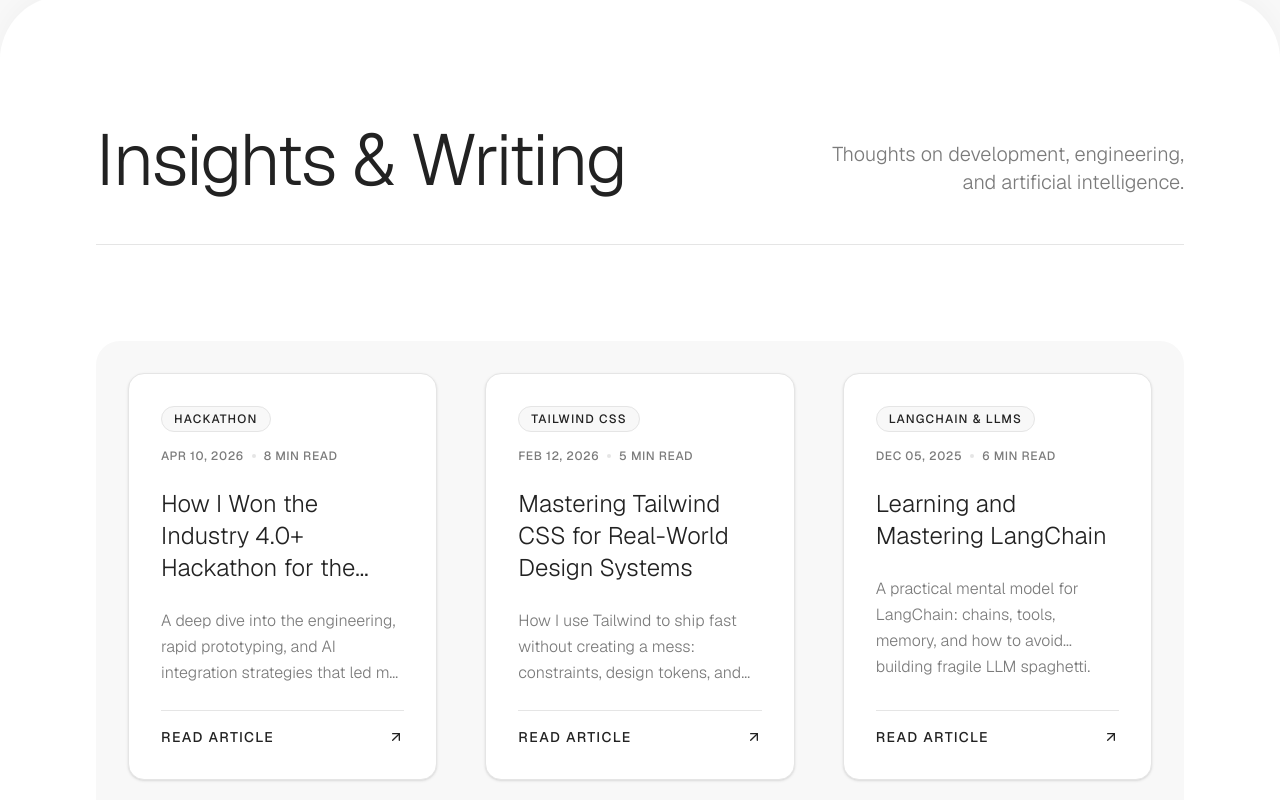
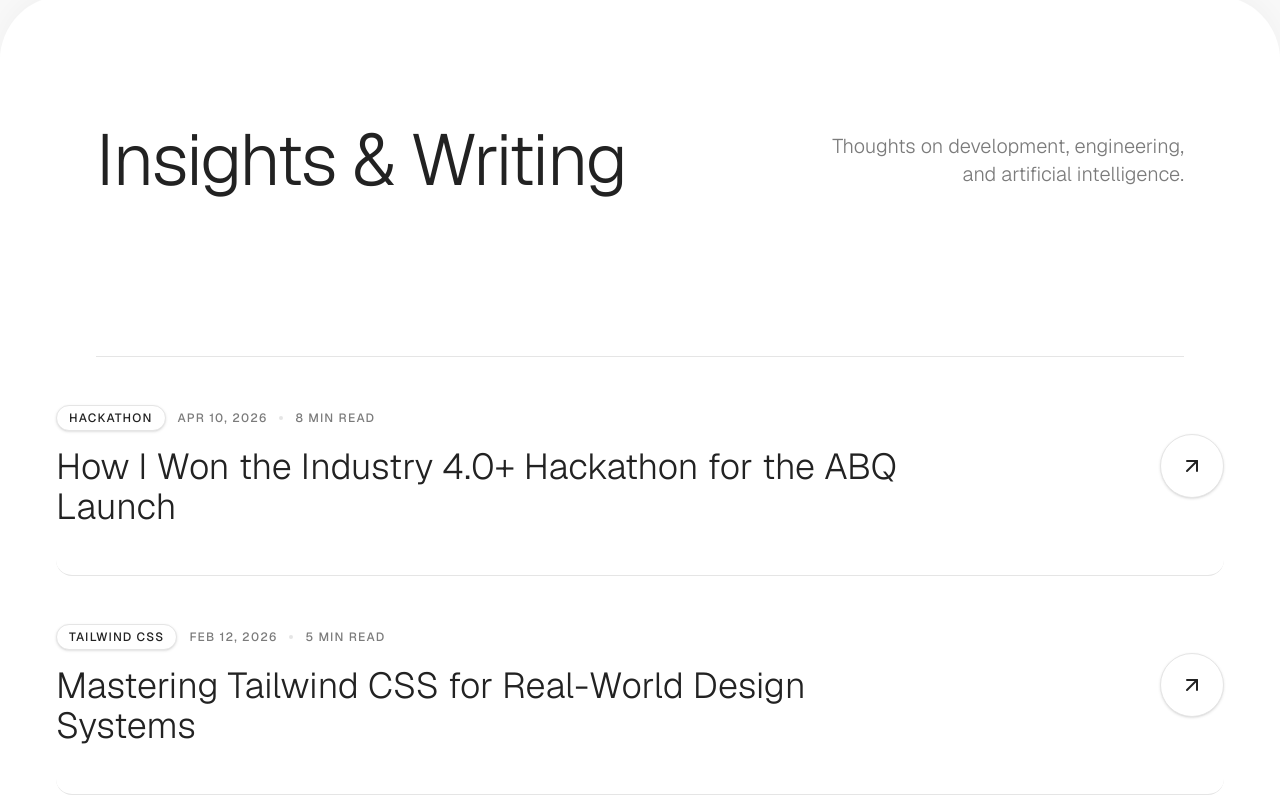
Before and after one commit to DevMubzly/porfolio, a Next.js app: page / in a window 1280 px wide. Shown: the part 3440-4240 px from the top of the page. Built offline with nearby package versions, Linux system fonts and the light colour scheme.

Commit message:
Redesign articles section to large minimal list rows replacing standard grid cards

```diff
--- a/src/components/ArticlesSection.tsx
+++ b/src/components/ArticlesSection.tsx
@@ -16,48 +16,49 @@ export function ArticlesSection() {
           transition={{ duration: 0.8 }}
           className="space-y-16 lg:space-y-24"
         >
-          <div className="flex flex-col md:flex-row md:items-end justify-between border-b border-[#E5E5E5] pb-8 lg:pb-12 gap-6 lg:gap-8">
+          <div className="flex flex-col md:flex-row md:items-end justify-between pb-12 lg:pb-16 gap-6 lg:gap-8">
             <h2 className="text-4xl md:text-5xl lg:text-7xl font-light tracking-tight">
               Insights & Writing
             </h2>
-            <p className="text-base sm:text-lg md:text-xl text-[#7B7B7B] font-light max-w-sm md:text-right">
+            <p className="text-base sm:text-lg md:text-xl text-[#7B7B7B] font-light max-w-sm md:text-right pb-2">
               Thoughts on development, engineering, and artificial intelligence.
             </p>
           </div>
 
-          <div className="grid md:grid-cols-2 lg:grid-cols-3 gap-8 lg:gap-12 rounded-3xl overflow-hidden bg-[#F8F8F8] p-4 lg:p-8">
+          <div className="flex flex-col border-t border-[#E5E5E5]">
             {articles.map((article, index) => (
               <motion.div
                 key={article.slug}
-                initial={{ opacity: 0, y: 40 }}
+                initial={{ opacity: 0, y: 30 }}
                 whileInView={{ opacity: 1, y: 0 }}
                 viewport={{ once: true }}
                 transition={{ duration: 0.6, delay: index * 0.1 }}
-                className="bg-white rounded-2xl p-8 shadow-sm hover:shadow-md transition-shadow duration-300 border border-[#E5E5E5] flex flex-col justify-between"
               >
-                <Link href={`/articles/${article.slug}`} className="block group flex-grow">
-                  <div className="space-y-6 flex flex-col h-full">
-                    <div className="flex items-center gap-4 flex-wrap">
-                      <span className="text-[10px] lg:text-xs font-medium text-[#222222] uppercase border border-[#E5E5E5] px-3 py-1 tracking-widest bg-[#F8F8F8] rounded-full">
+                <Link
+                  href={`/articles/${article.slug}`}
+                  className="group flex flex-col md:flex-row md:items-center justify-between py-8 lg:py-12 border-b border-[#E5E5E5] gap-6 hover:px-6 lg:hover:px-10 hover:bg-[#F8F8F8] transition-all duration-500 rounded-2xl md:-mx-6 lg:-mx-10"
+                >
+                  <div className="flex-1 max-w-4xl space-y-4">
+                    <div className="flex items-center gap-3 text-[10px] lg:text-xs font-medium tracking-widest uppercase">
+                      <span className="text-[#222222] px-3 py-1 bg-white border border-[#E5E5E5] rounded-full shadow-sm">
                         {article.tag}
                       </span>
-                      <div className="flex items-center gap-2 text-[10px] lg:text-xs font-medium text-[#7B7B7B] tracking-wider uppercase">
-                        <span>{article.date}</span>
-                        <span className="w-1 h-1 rounded-full bg-[#E5E5E5]"></span>
-                        <span>{article.readTime}</span>
-                      </div>
+                      <span className="text-[#7B7B7B]">{article.date}</span>
+                      <span className="w-1 h-1 rounded-full bg-[#E5E5E5]"></span>
+                      <span className="text-[#7B7B7B]">{article.readTime}</span>
                     </div>
 
-                    <h3 className="text-xl lg:text-2xl font-light text-[#222222] group-hover:underline underline-offset-4 decoration-[#E5E5E5] transition-all duration-300 line-clamp-3">
+                    <h3 className="text-2xl md:text-3xl lg:text-4xl font-light text-[#222222] group-hover:translate-x-2 transition-transform duration-500">
                       {article.title}
                     </h3>
+                  </div>
 
-                    <p className="text-sm lg:text-base text-[#7B7B7B] font-light line-clamp-3 leading-relaxed flex-grow">
-                      {article.description}
-                    </p>
-
-                    <div className="flex items-center text-xs lg:text-sm font-medium text-[#222222] group-hover:text-[#7B7B7B] transition-colors gap-2 uppercase tracking-widest pt-4 mt-auto border-t border-[#E5E5E5]">
-                      Read Article <ArrowUpRight className="w-4 h-4 ml-auto" />
+                  <div className="flex items-center gap-4 mt-4 md:mt-0">
+                    <span className="md:hidden text-xs uppercase tracking-widest text-[#7B7B7B] group-hover:text-[#222222] transition-colors duration-300">
+                      Read Article
+                    </span>
+                    <div className="w-12 h-12 lg:w-16 lg:h-16 rounded-full border border-[#E5E5E5] bg-white flex items-center justify-center group-hover:bg-[#222222] group-hover:text-white group-hover:border-[#222222] shadow-sm transition-all duration-500 flex-shrink-0">
+                      <ArrowUpRight className="w-5 h-5 lg:w-6 lg:h-6 group-hover:rotate-45 transition-transform duration-500" />
                     </div>
                   </div>
                 </Link>
```
